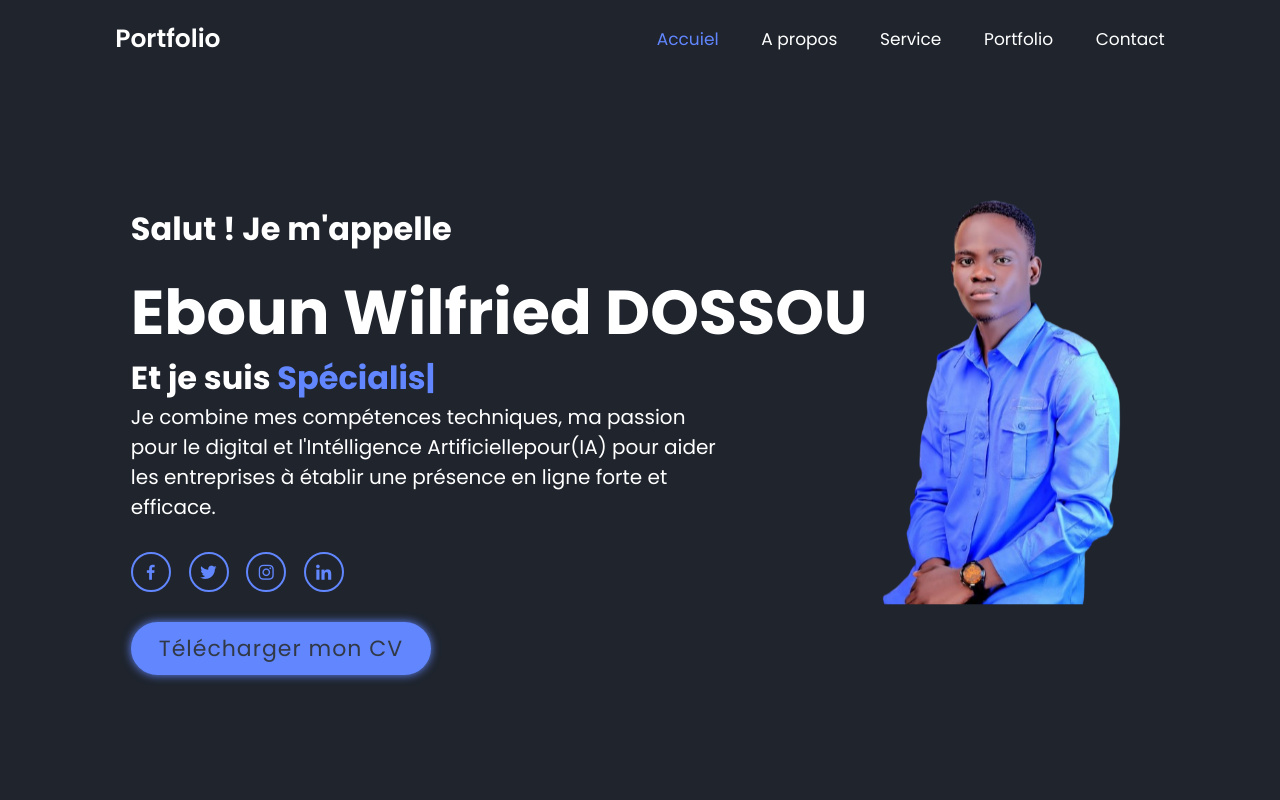
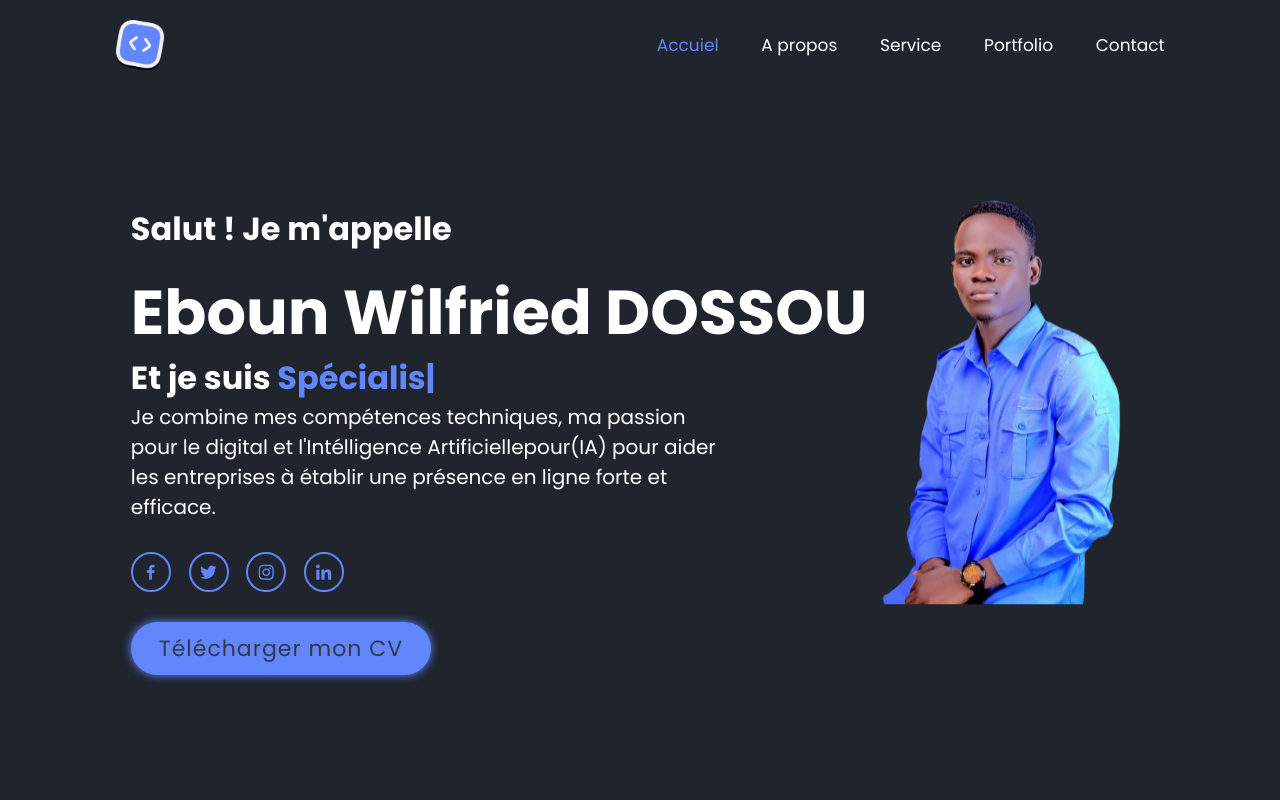
Before and after one commit to 27wilfried/wilcodeur.guithub.io, a plain HTML site: page index.html in a window 1280 px wide. Shown: the top 800 px of the page. Drawn offline with nearby package versions, Linux system fonts and the light colour scheme.

Commit message:
first commit

```diff
--- a/index.html
+++ b/index.html
@@ -14,7 +14,7 @@
 
 <body>
     <header class="header">
-        <a href="#" class="logo">Portfolio</a>
+        <img src="assest/images/logo.png" style="height: 50px;" alt="">
         <i class='bx bx-menu' id="menu-icone"></i>
         <nav class="navbar">
             <a href="#home" class="active">Accuiel</a>
```
Also changed, not shown: assest/images/logo.png (added).
